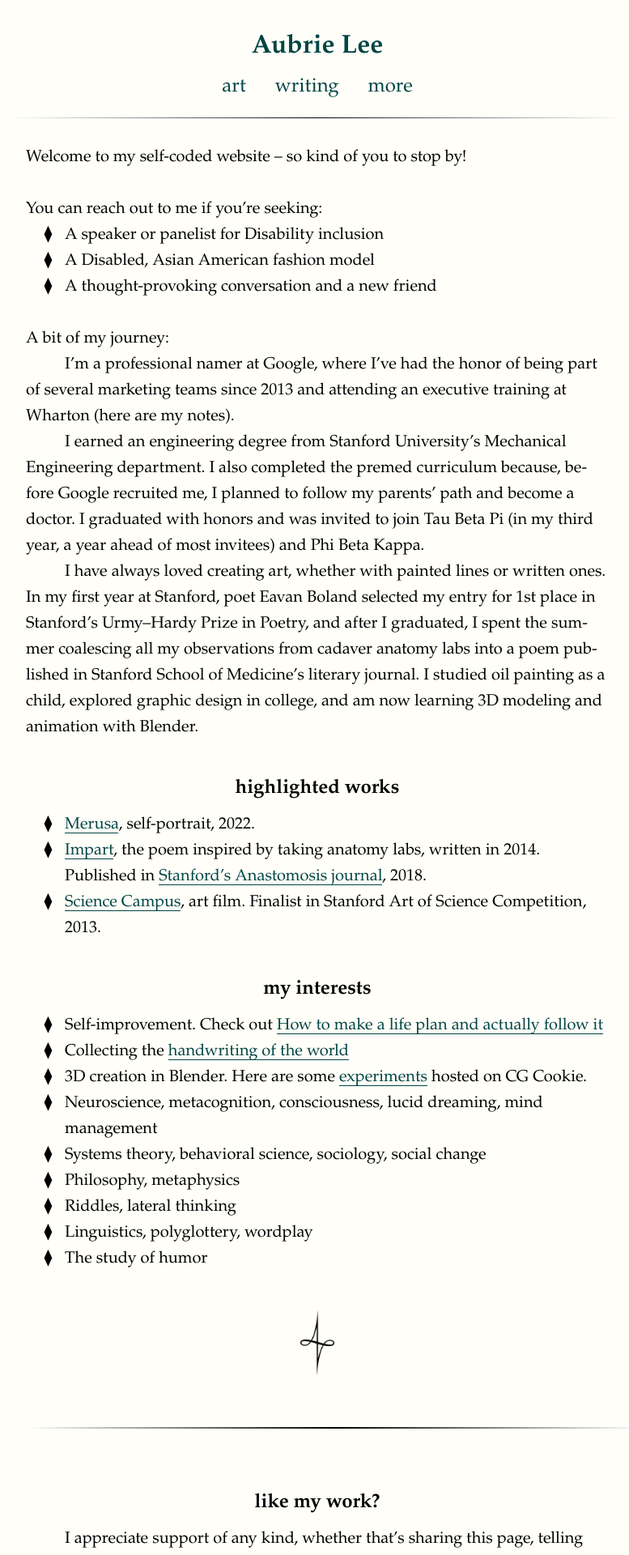
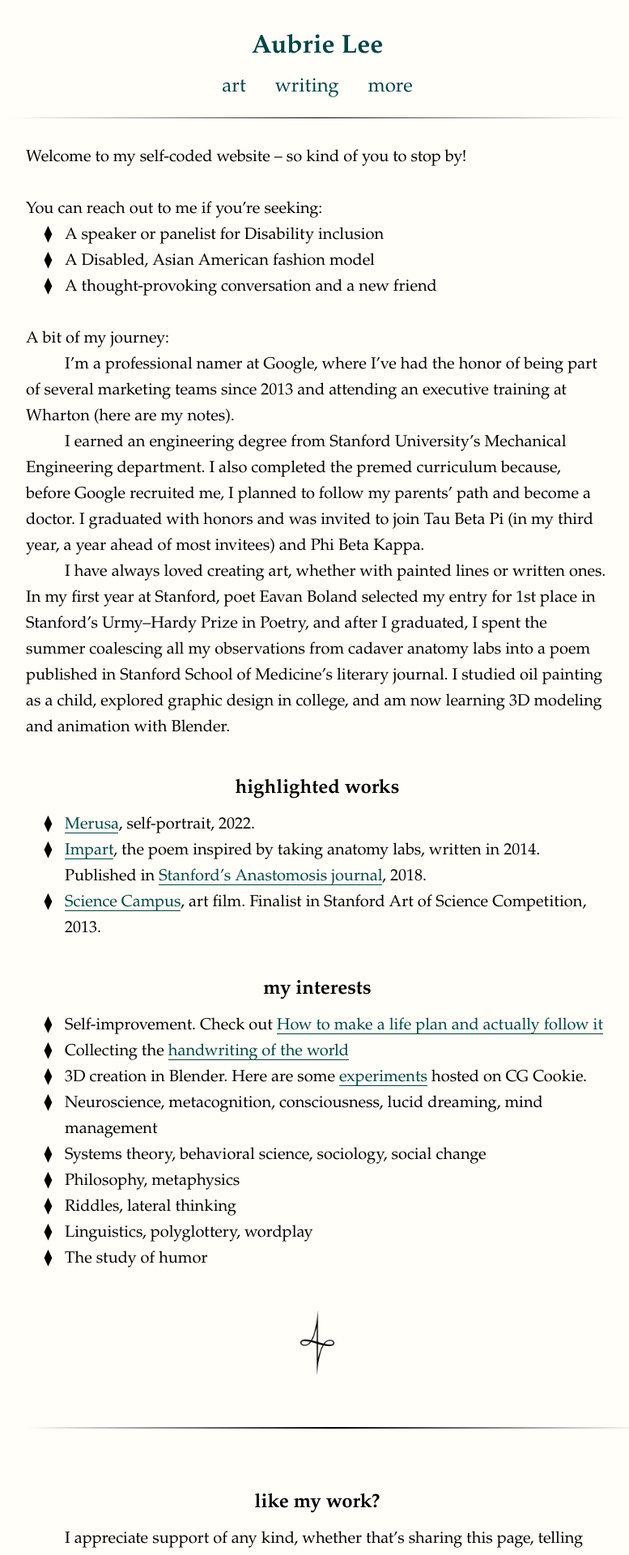
Before and after one commit to aubrielee/aubrielee.github.io, a Jekyll site: the page built from index.md, in a window 1280 px wide. Shown: the top 1920 px of the page at 81% size, without its empty margins (248-1025 px from the left). Built offline with Jekyll 4.4.1, drawn with Linux system fonts in a browser that asks for light colours; nearby versions of some CDN libraries; some web fonts are replaced.

Commit message:
remove lineWrap

```diff
--- a/_layouts/default.html
+++ b/_layouts/default.html
@@ -50,7 +50,7 @@
     <hr>
     <div class="narrow">
       <!-- <h1>{{ page.title }}</h1> -->
-      <section class="lineWrap">
+      <section>
         {{ content }}
       </section>
 
```
